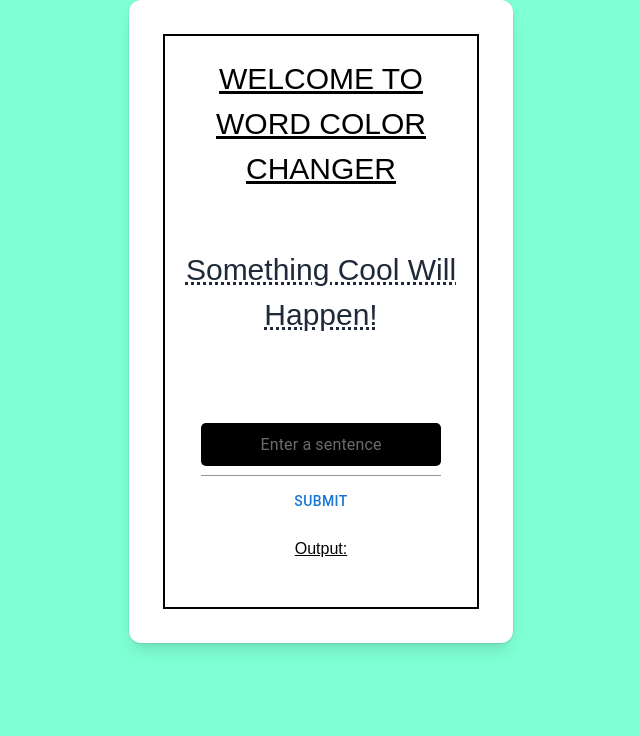
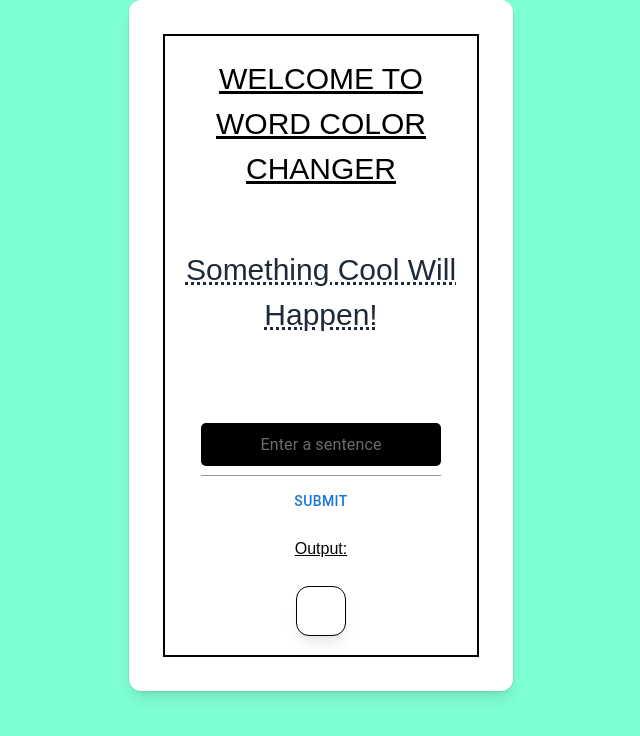
Before and after one commit to Steven-Ou/WordChanger, a Next.js app in the folder word/: page / in a window 1280 px wide. Shown: the top 736 px of the page, without its empty margins (319-959 px from the left). Built offline with nearby package versions, Linux system fonts and the light colour scheme.

Commit message:
updating the output with color

```diff
--- a/word/app/page.js
+++ b/word/app/page.js
@@ -74,7 +74,12 @@ export default function Home() {
           <Button onClick={printMessage}>Submit</Button>
         </div>
         <h3 className="c">Output:</h3>
-        <div id="output" dangerouslySetInnerHTML={{__html:op}} className="mx-auto flex-col max-w-sm items-center"></div>
+        <div id="output" dangerouslySetInnerHTML={{__html:op}}
+        className="mx-auto flex-col max-w-sm items-center
+        gap-x-4 rounded-xl bg-green p-6 shadow-lg outline
+
+
+        "></div>
         <script src="script.js"></script>
       </Box>
     </div>
```
